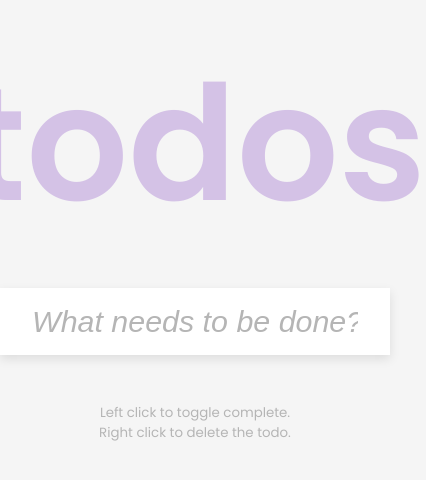
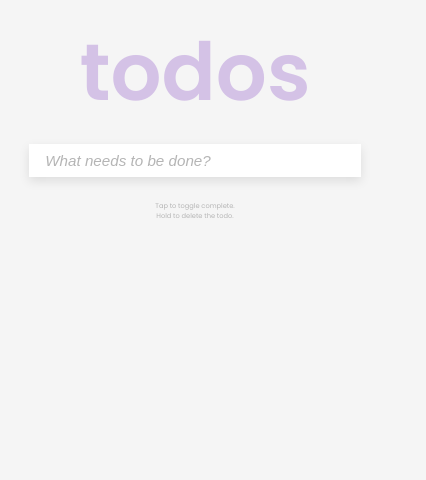
Before and after one commit to iashishanand/Web-Development, a plain HTML site: page To-Do List/index.html in a window 390 px wide. Shown: the whole page, 426 px wide, since content can reach past the window. Drawn offline with Linux system fonts and the light colour scheme.

Commit message:
Added media query

```diff
--- a/To-Do List/index.html
+++ b/To-Do List/index.html
@@ -16,8 +16,10 @@
         <ul class="todos" id="todos">
         </ul>
     </form>
-    <small>Left click to toggle complete.
+    <small id="desktop">Left click to toggle complete.
         <br>Right click to delete the todo.</small>
+    <small id="mobile">Tap to toggle complete.
+        <br>Hold to delete the todo.</small>
     <script src="script.js"></script>
 </body>
 
--- a/To-Do List/style.css
+++ b/To-Do List/style.css
@@ -67,3 +67,22 @@ small {
     margin-top: 3rem;
     text-align: center;
 }
+
+#mobile {
+    display: none;
+}
+
+@media (max-width: 480px) {
+    #desktop {
+        display: none;
+    }
+    #mobile {
+        display: inline-block;
+    }
+    html {
+        font-size: 8px;
+    }
+    form {
+        max-width: 85%;
+    }
+}
```
